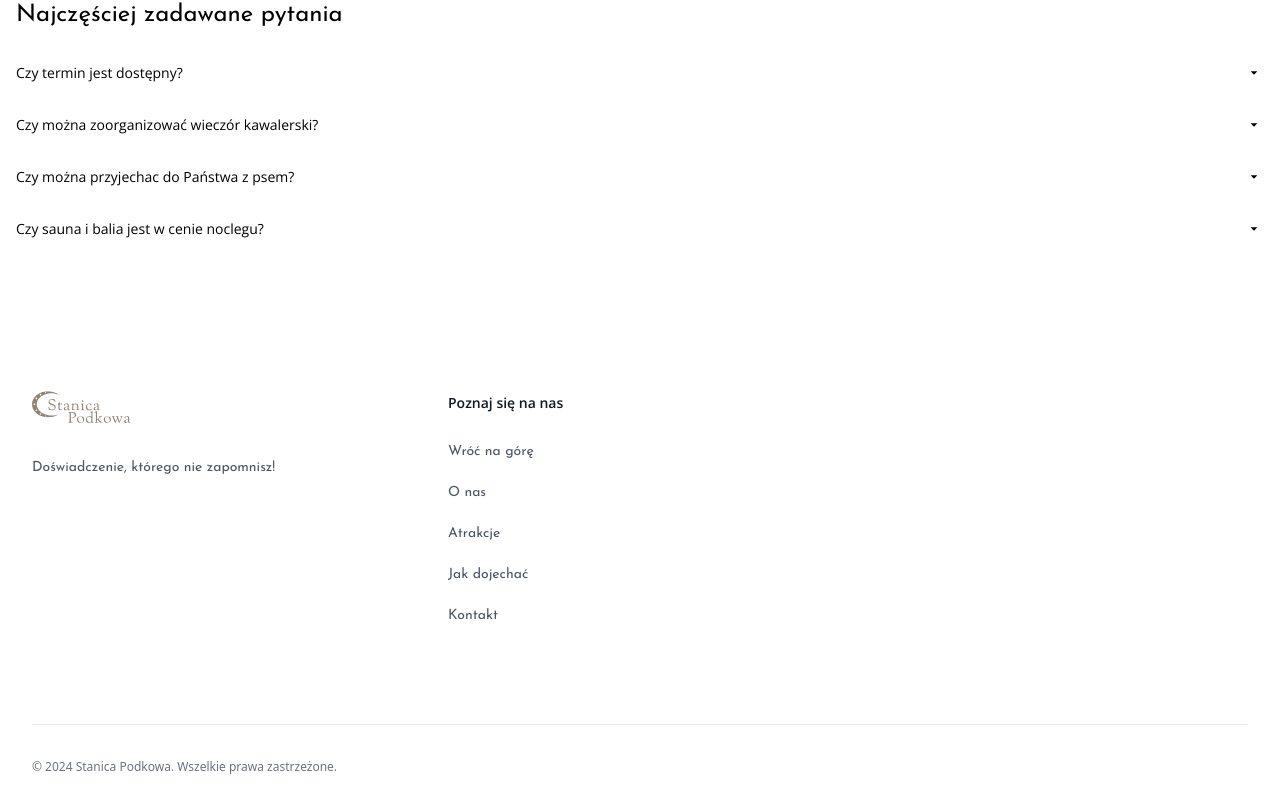
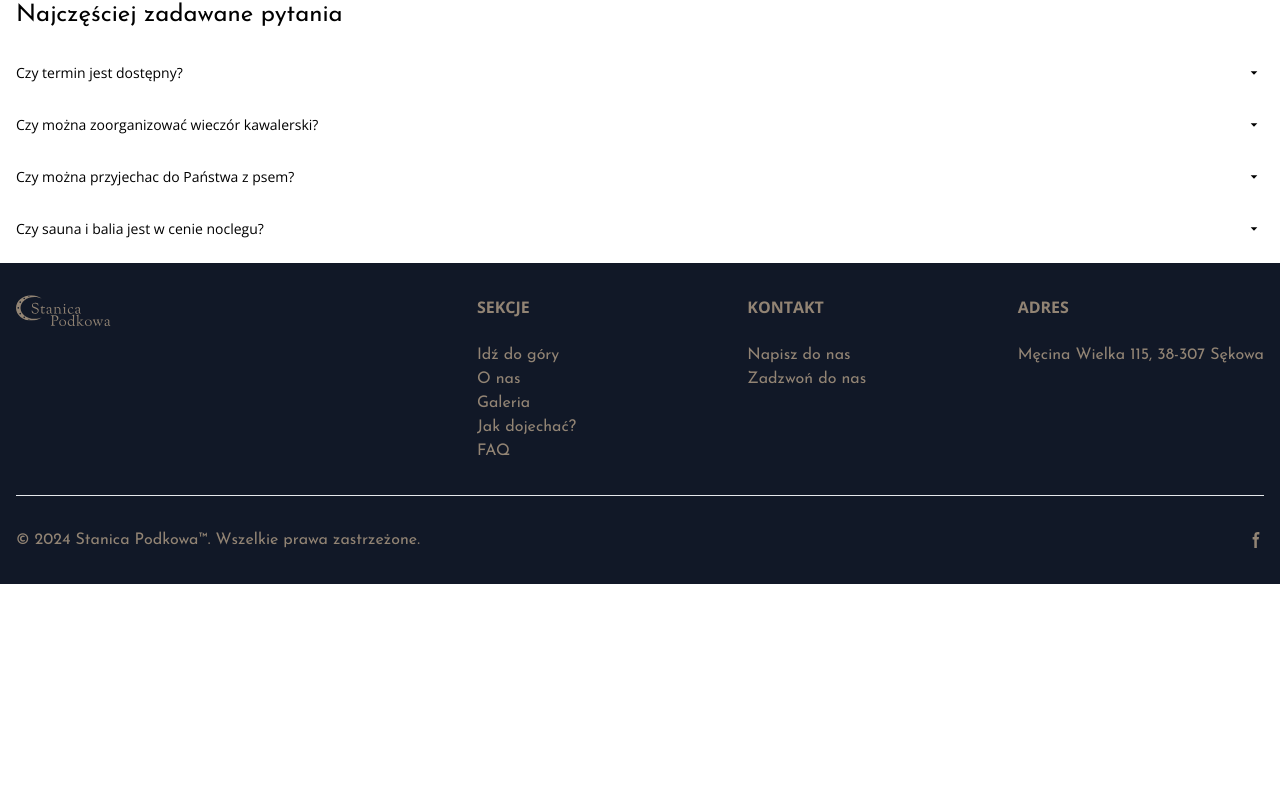
Before and after one commit to fn-jakubkarp/stanica-podkowa, a React (Vite) app: page / in a window 1280 px wide. Shown: the part 2185-2994 px from the top of the page. After the commit the page ends 2769 px from the top, so only its background shows below. Built offline with nearby package versions, Linux system fonts and the light colour scheme.

Commit message:
refactor: new footer

```diff
--- a/src/components/sections/Footer/Footer.tsx
+++ b/src/components/sections/Footer/Footer.tsx
@@ -1,83 +1,126 @@
-import Logo from "../../UI/Logo/Logo";
-
+import LOGOTYP from "../../../../public/LOGOTYP.svg";
+import { handleCall } from "../../../utils/handleCall";
 interface FooterProps {}
 
 const Footer: React.FC<FooterProps> = () => {
   return (
     <>
-      <footer className="bg-white h-auto" aria-labelledby="footer-heading">
-        <h2 id="footer-heading" className="sr-only">
-          Footer
+      <footer className="bg-gray-900">
+        <div className="mx-auto w-full max-w-screen-xl p-4 py-6 lg:py-8">
+          <div className="md:flex md:justify-between">
+            <div className="mb-6 md:mb-0">
+              <a href="#" className="flex items-center">
+                <img
+                  src={LOGOTYP}
+                  className="h-8 me-3"
+                  alt="Stanica Podkowa Logo"
+                />
+              </a>
+            </div>
+            <div className="grid grid-cols-2 gap-8 sm:gap-6 sm:grid-cols-3">
+              <div>
+                <h2 className="mb-6 text-md uppercase font-open font-bold text-text-DARK">
+                  Sekcje
                 </h2>
-        <div className="mx-auto max-w-7xl px-6 pb-8 pt-16 sm:pt-24 lg:px-8 lg:pt-32">
-          <div className="xl:grid xl:grid-cols-3 xl:gap-8">
-            <div className="space-y-8">
-              <Logo />
-              <p className="text-sm leading-6 text-gray-600 font-josefin">
-                Doświadczenie, którego nie zapomnisz!
-              </p>
-              {/* <div className="flex space-x-6">
-                <a href="#" className="text-gray-400 hover:text-gray-500">
-                  <span className="sr-only">Facebook</span>
-                </a>
-              </div> */}
-            </div>
-            <div className="mt-16 grid grid-cols-2 gap-8 xl:col-span-2 xl:mt-0">
-              <div className="md:grid md:grid-cols-2 md:gap-8">
-                <div>
-                  <h3 className="text-sm font-semibold font-open leading-6 text-gray-900">
-                    Poznaj się na nas
-                  </h3>
-                  <ul role="list" className="mt-6 space-y-4 font-josefin">
+                <ul className="font-josefin text-md text-text-DARK">
                   <li>
-                      <a
-                        href="#"
-                        className="text-sm leading-6 text-gray-600 hover:text-gray-900"
-                      >
-                        Wróć na górę
+                    <a href="#" className="hover:underline">
+                      Idź do góry
                     </a>
                   </li>
                   <li>
-                      <a
-                        href="#"
-                        className="text-sm leading-6 text-gray-600 hover:text-gray-900"
-                      >
+                    <a href="#o-nas" className="hover:underline">
                       O nas
                     </a>
                   </li>
                   <li>
-                      <a
-                        href="#"
-                        className="text-sm leading-6 text-gray-600 hover:text-gray-900"
-                      >
-                        Atrakcje
+                    <a href="#galeria" className="hover:underline">
+                      Galeria
+                    </a>
+                  </li>
+
+                  <li>
+                    <a href="#jak-dojechac" className="hover:underline">
+                      Jak dojechać?
                     </a>
                   </li>
                   <li>
-                      <a
-                        href="#"
-                        className="text-sm leading-6 text-gray-600 hover:text-gray-900"
-                      >
-                        Jak dojechać
+                    <a href="#faq" className="hover:underline">
+                      FAQ
                     </a>
                   </li>
-                    <li>
+                </ul>
+              </div>
+              <div>
+                <h2 className="mb-6 text-md uppercase font-open font-bold text-text-DARK">
+                  Kontakt
+                </h2>
+                <ul className="font-josefin text-md text-text-DARK">
+                  <li className="hover:underline">
+                    <a href="mailto:stanica.podkowa@gmail.com">Napisz do nas</a>
+                  </li>
+                  <li className="hover:underline">
+                    <a href="#kontakt" onClick={handleCall}>
+                      Zadzwoń do nas
+                    </a>
+                  </li>
+                </ul>
+              </div>
+
+              {/* Adres */}
+              <div>
+                <h2 className="mb-6 text-md uppercase font-open font-bold text-text-DARK">
+                  Adres
+                </h2>
+                <ul className="font-josefin text-md text-text-DARK">
+                  <li className="mb-4">
                     <a
-                        href="#kontakt"
-                        className="text-sm leading-6 text-gray-600 hover:text-gray-900"
+                      href="https://maps.app.goo.gl/1prR5CRuaxLkR8UT6"
+                      className="hover:underline"
+                      target="_blank"
+                      rel="noopener noreferrer"
                     >
-                        Kontakt
+                      Męcina Wielka 115, 38-307 Sękowa
                     </a>
                   </li>
                 </ul>
               </div>
             </div>
           </div>
+
+          {/* Copyrights section */}
+          <hr className="my-6 border-gray-200 sm:mx-auto dark:border-gray-700 lg:my-8" />
+          <div className="sm:flex sm:items-center sm:justify-between">
+            <span className="font-josefin text-md text-text-DARK">
+              © 2024{" "}
+              <a href="#" className="hover:underline">
+                Stanica Podkowa™
+              </a>
+              . Wszelkie prawa zastrzeżone.
+            </span>
+            <div className="flex mt-4 sm:justify-center sm:mt-0">
+              <a
+                href="https://www.facebook.com/agroturystykapodkowa/"
+                className="font-josefin text-md text-text-DARK"
+                target="_blank"
+                rel="noopener noreferrer"
+              >
+                <svg
+                  className="w-4 h-4"
+                  aria-hidden="true"
+                  xmlns="http://www.w3.org/2000/svg"
+                  fill="currentColor"
+                  viewBox="0 0 8 19"
+                >
+                  <path
+                    fill-rule="evenodd"
+                    d="M6.135 3H8V0H6.135a4.147 4.147 0 0 0-4.142 4.142V6H0v3h2v9.938h3V9h2.021l.592-3H5V3.591A.6.6 0 0 1 5.592 3h.543Z"
+                    clip-rule="evenodd"
+                  />
+                </svg>
+                <span className="sr-only">Facebook page</span>
+              </a>
             </div>
-          <div className="mt-16 border-t border-gray-900/10 pt-8 sm:mt-20 lg:mt-24">
-            <p className="text-xs leading-5 text-gray-500">
-              &copy; 2024 Stanica Podkowa. Wszelkie prawa zastrzeżone.
-            </p>
           </div>
         </div>
       </footer>
```
Lines whose indentation alone changed are shown as unchanged.
